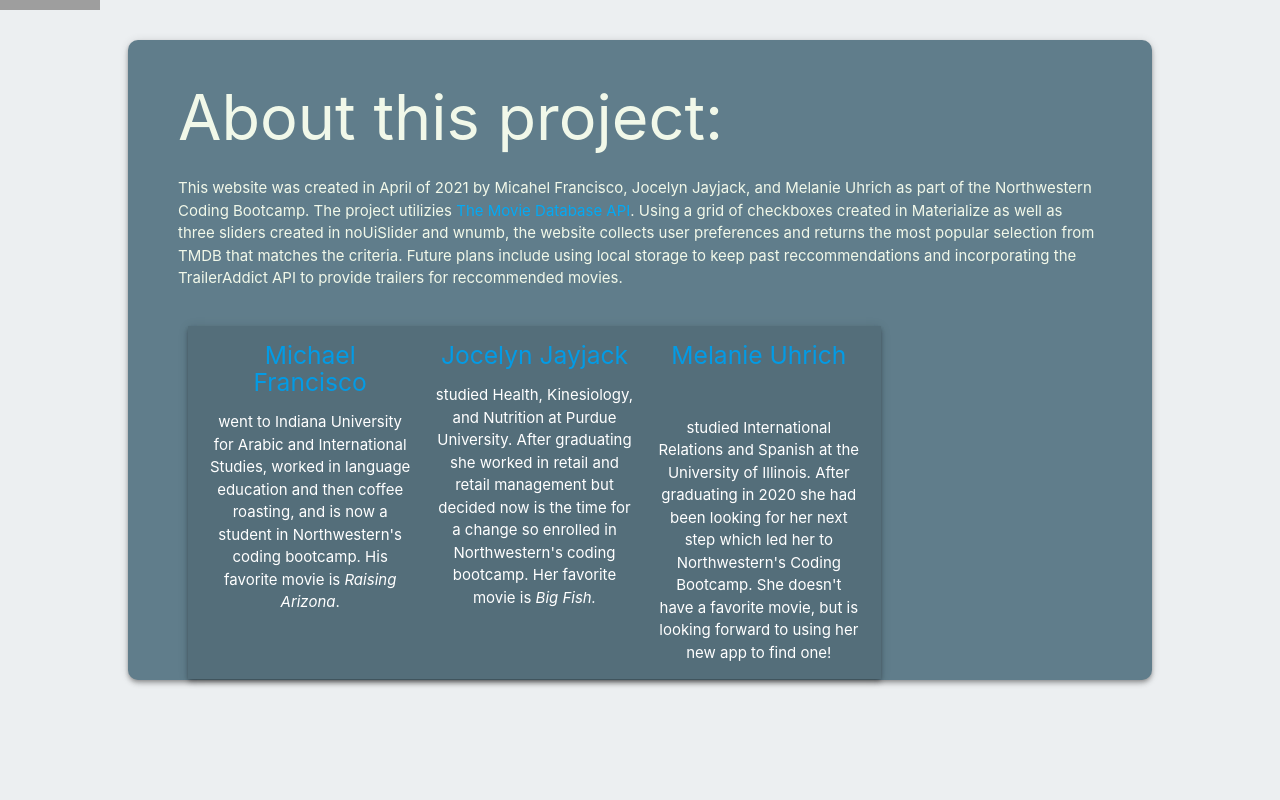
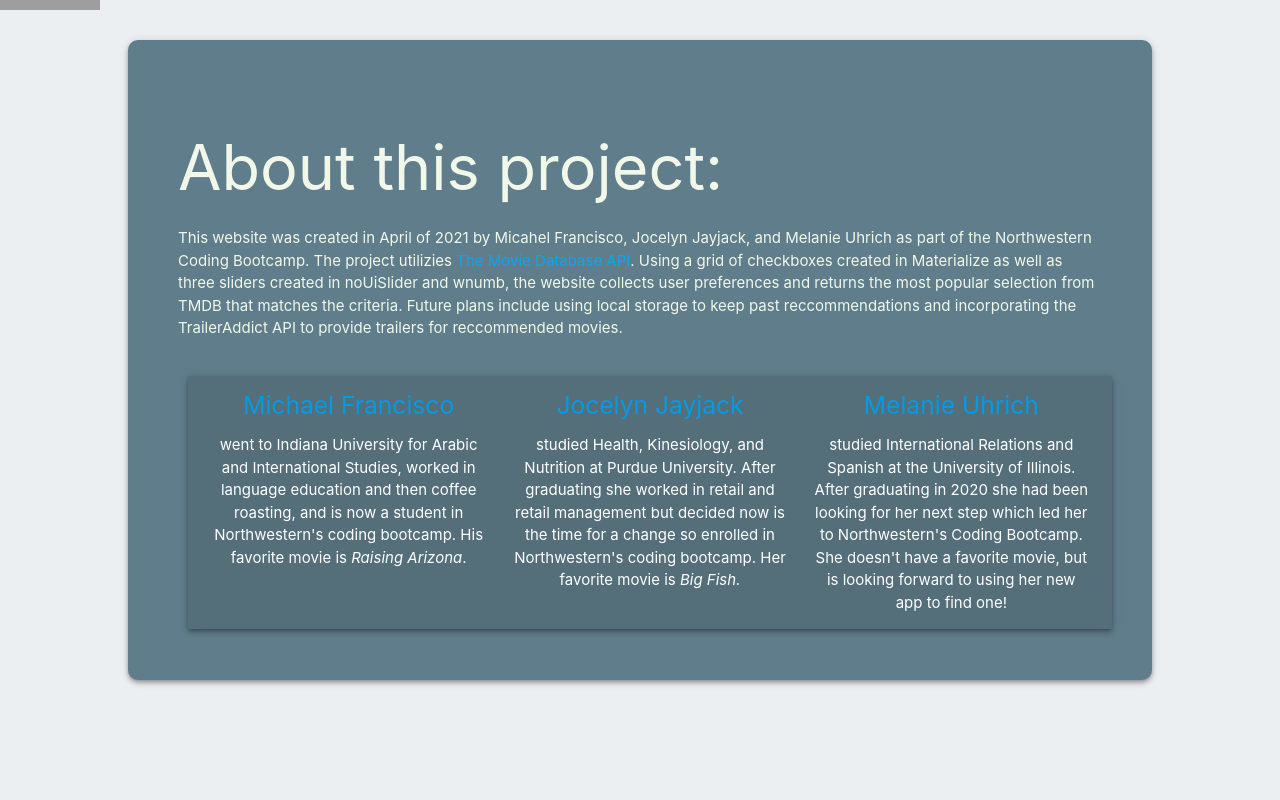
Before and after one commit to melanieuhrich/MovieGO, a PHP site: page /about.html in a window 1280 px wide. Shown: the part 64-864 px from the top of the page. Run offline with PHP 8.4, Linux system fonts and the light colour scheme; grey boxes are pictures that could not be loaded.

Commit message:
about stylized, columns fixed

```diff
--- a/about.html
+++ b/about.html
@@ -1,5 +1,6 @@
 <!DOCTYPE html>
 <html lang="en">
+
 <head>
     <meta charset="UTF-8">
     <meta http-equiv="X-UA-Compatible" content="IE=edge">
@@ -12,6 +13,7 @@
     <script src="https://cdnjs.cloudflare.com/ajax/libs/materialize/1.0.0/js/materialize.min.js"></script>
     <link rel="stylesheet" href="assets/style/about.css">
 </head>
+
 <body>
 
     <!-- start of nav bar -->
@@ -24,33 +26,45 @@
         </div>
     </nav>
     <!-- end of nav -->
-<div id="mainArea" class="blue-grey lighten-5" >
+    <div id="mainArea" class="blue-grey lighten-5">
         <div class="container blue-grey z-depth-2" id="aboutbox">
             <div class="row">
                 <h1 class="light-green-text text-lighten-5">
                     About this project:
                 </h1>
                 <p class="light-green-text text-lighten-5">
-                This website was created in April of 2021 by Micahel Francisco, Jocelyn Jayjack, and Melanie Uhrich as part of the Northwestern Coding Bootcamp. The project utilizies <a href="https://developers.themoviedb.org/" class="light-blue-text lighten-4" target="_blank">The Movie Database API</a>. Using a grid of checkboxes created in Materialize as well as three sliders created in noUiSlider and wnumb, the website collects user preferences and returns the most popular selection from TMDB that matches the criteria. Future plans include using local storage to keep past reccommendations and incorporating the TrailerAddict API to provide trailers for reccommended movies.
+                    This website was created in April of 2021 by Micahel Francisco, Jocelyn Jayjack, and Melanie Uhrich
+                    as part of the Northwestern Coding Bootcamp. The project utilizies <a
+                        href="https://developers.themoviedb.org/" class="light-blue-text lighten-4" target="_blank">The
+                        Movie Database API</a>. Using a grid of checkboxes created in Materialize as well as three
+                    sliders created in noUiSlider and wnumb, the website collects user preferences and returns the most
+                    popular selection from TMDB that matches the criteria. Future plans include using local storage to
+                    keep past reccommendations and incorporating the TrailerAddict API to provide trailers for
+                    reccommended movies.
                 </p>
             </div>
             <div class="divider"></div>
-        <div clas="container center-align valign-wrappers">
+            <div class="container center-align">
                 <div id="bios" class="row center-align blue-grey darken-1 z-depth-2">
-                <div id="michael" class="bios col s4">
-                    <h5><a href="https://github.com/mfrancisco9" target="_blank">Michael Francisco</h4>
-                        <p>went to Indiana University for Arabic and International Studies, worked in language education and then coffee roasting, and is now a student in Northwestern's coding bootcamp. His favorite movie is <em>Raising Arizona</em>.</p>
+                    <div id="michael" class="bios col s4 m4 l4">
+                        <h5><a href="https://github.com/mfrancisco9" target="_blank">Michael Francisco</h5>
+                                <p>went to Indiana University for Arabic and International Studies, worked in language
+                                    education and then coffee roasting, and is now a student in Northwestern's coding
+                                    bootcamp. His favorite movie is <em>Raising Arizona</em>.</p>
                     </div>
-                <div id="jocelyn" class="bios col s4">
+                    <div id="jocelyn" class="bios col s4 m4 l4">
                         <h5><a href="https://github.com/jjayjack" target="_blank">Jocelyn Jayjack</a></h5>
-                    <p>studied Health, Kinesiology, and Nutrition at Purdue University. After graduating she worked in retail and retail management but decided now is the time for a change so enrolled in Northwestern's coding bootcamp. Her favorite movie is <em>Big Fish.</em></p>
+                        <p>studied Health, Kinesiology, and Nutrition at Purdue University. After graduating she worked
+                            in retail and retail management but decided now is the time for a change so enrolled in
+                            Northwestern's coding bootcamp. Her favorite movie is <em>Big Fish.</em></p>
 
                     </div>
-                <div id="melanie" class="bios col s4">
+                    <div id="melanie" class="bios col s4 m4 l4">
                         <h5><a href="https://github.com/melanieuhrich" target="_blank">Melanie Uhrich</a></h5>
-                    <img src="" alt="">
-                    <p>studied International Relations and Spanish at the University of Illinois. After graduating in 2020 she had been looking for her next step which led her to Northwestern's Coding Bootcamp. She doesn't have a favorite movie, but is looking forward to using her new app to find one!</p>
-
+                        <p>studied International Relations and Spanish at the University of Illinois. After graduating
+                            in 2020 she had been looking for her next step which led her to Northwestern's Coding
+                            Bootcamp. She doesn't have a favorite movie, but is looking forward to using her new app to
+                            find one!</p>
                     </div>
                 </div>
             </div>
@@ -59,4 +73,5 @@
     <script src="https://ajax.googleapis.com/ajax/libs/jquery/3.5.1/jquery.min.js"></script>
     <script src="assets/javascript/script.js"></script>
 </body>
+
 </html>
--- a/assets/javascript/script.js
+++ b/assets/javascript/script.js
@@ -127,6 +127,7 @@
     var title = document.createElement('h3'); ['results'][0]['title']
     var genre = document.createElement('p');
     var synopsis = document.createElement('p');
+    synopsis.classList.add("synopsisP");
     var runTime = document.createElement('p');
     var rating = document.createElement('p'); //
     basedOn.textContent = 'Based on your preferences, we suggest:';
--- a/assets/style/about.css
+++ b/assets/style/about.css
@@ -37,11 +37,11 @@
 }
 
 #bios {
-    display: flex;
+    /* display: flex;
     flex-direction: row;
     align-content: space-around;
-    justify-content: center;
-    width: 75%;
+    justify-content: center; */
+    width: 100%;
     margin: 0px 10px;
     padding: 0px 10px;
 }
--- a/index.html
+++ b/index.html
@@ -217,11 +217,12 @@
           </div>
         </div>
       </div>
+      <div class ="col m1 l1"></div>
       <!-- right panel -->
       <div class="col s12 m5 l5" id="right-panel">
 
       </div>
-
+      <div class="col m1 l1"></div>
 
     </div>
   </div>
```
Also changed, not shown: assets/style/style.css (+10 -2 lines). Lines whose indentation alone changed are shown as unchanged.
